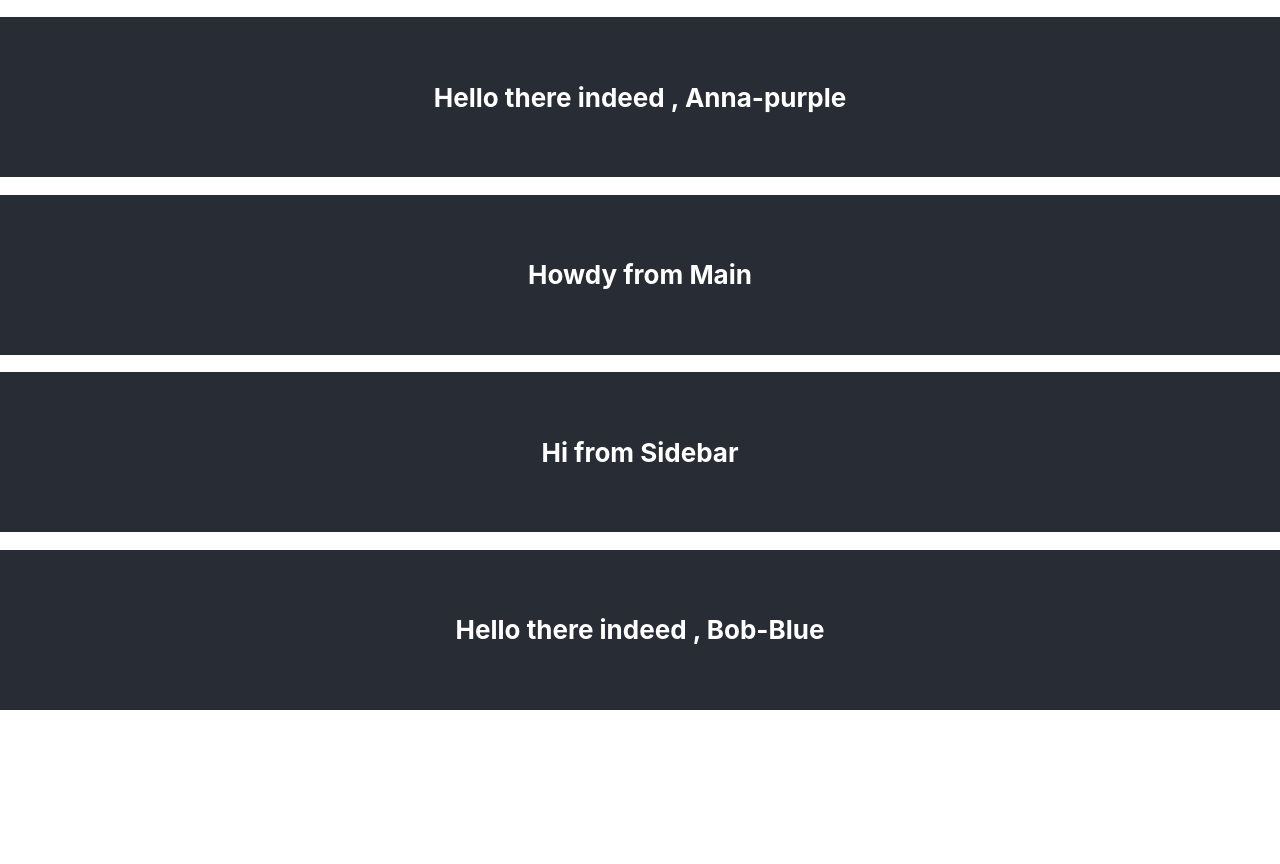
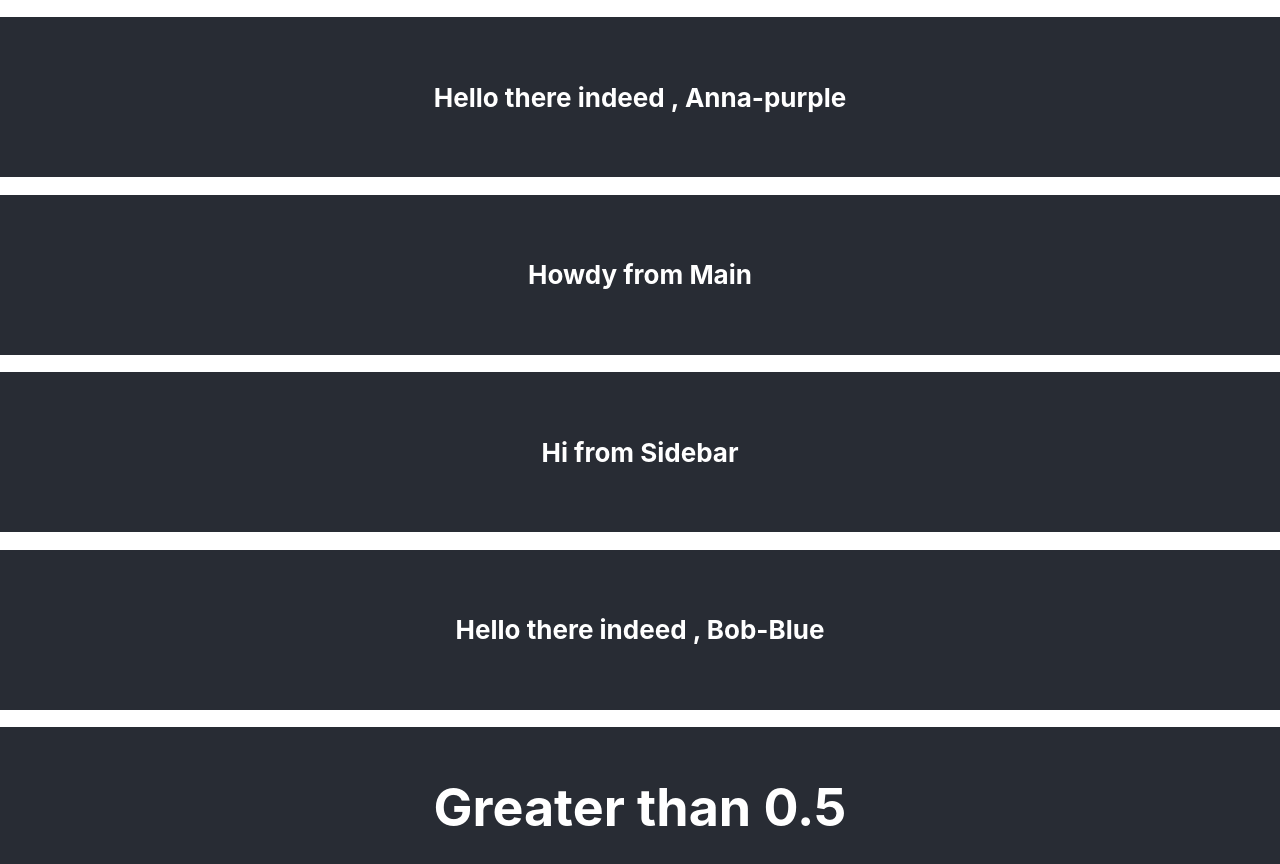
Before and after one commit to aggarwal-ujjwal/React-playground, a React (Create React App) app in the folder props-ex/: page / in a window 1280 px wide. Shown: the top 864 px of the page. Before the commit the page ends 800 px from the top, so only its background shows below. Built offline with nearby package versions, Linux system fonts and the light colour scheme.

Commit message:
Ternary example

```diff
--- a/props-ex/src/App.js
+++ b/props-ex/src/App.js
@@ -1,6 +1,7 @@
 import Header from "./components/Header";
 import Main from "./components/Main"
 import Sidebar from "./components/Sidebar";
+import Ternaryex from "./components/Ternaryex";
 
 function App() {
   return (
@@ -9,6 +10,7 @@ function App() {
     <Main greet="Howdy" />
     <Sidebar greet="Hi" />
     <Header name ="Bob" color="Blue" />
+    <Ternaryex />
     </div>
   );
 }
--- /dev/null
+++ b/props-ex/src/components/Ternaryex.js
@@ -0,0 +1,12 @@
+function Ternaryex(){
+    return (
+        <div className='App-header'>
+            <h1>
+                {Math.random() >0.5 ? "Greater than 0.5" : "Less than equal to 0.5"}
+            </h1>
+        </div>
+
+    )
+}
+
+export default Ternaryex;
```
